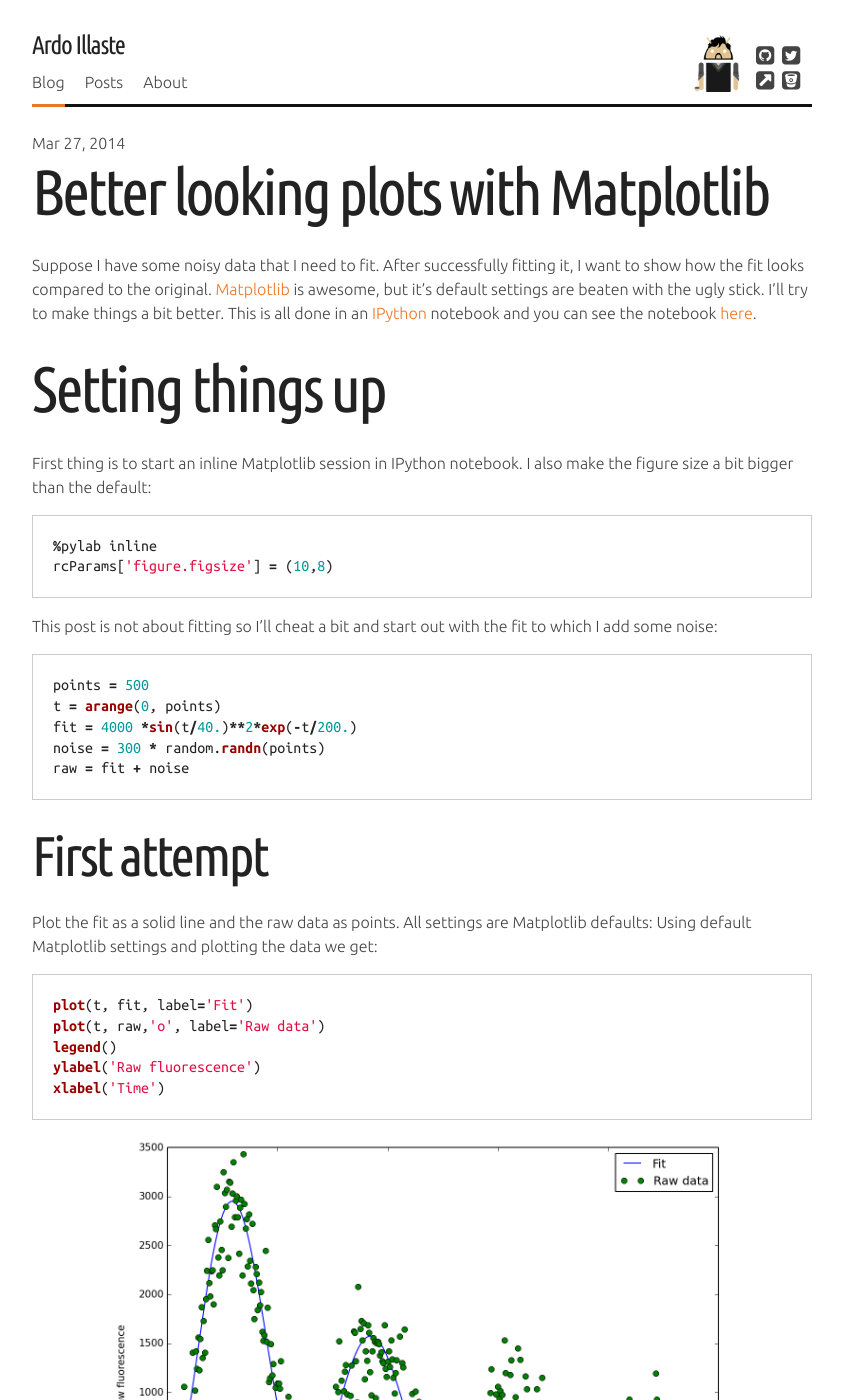
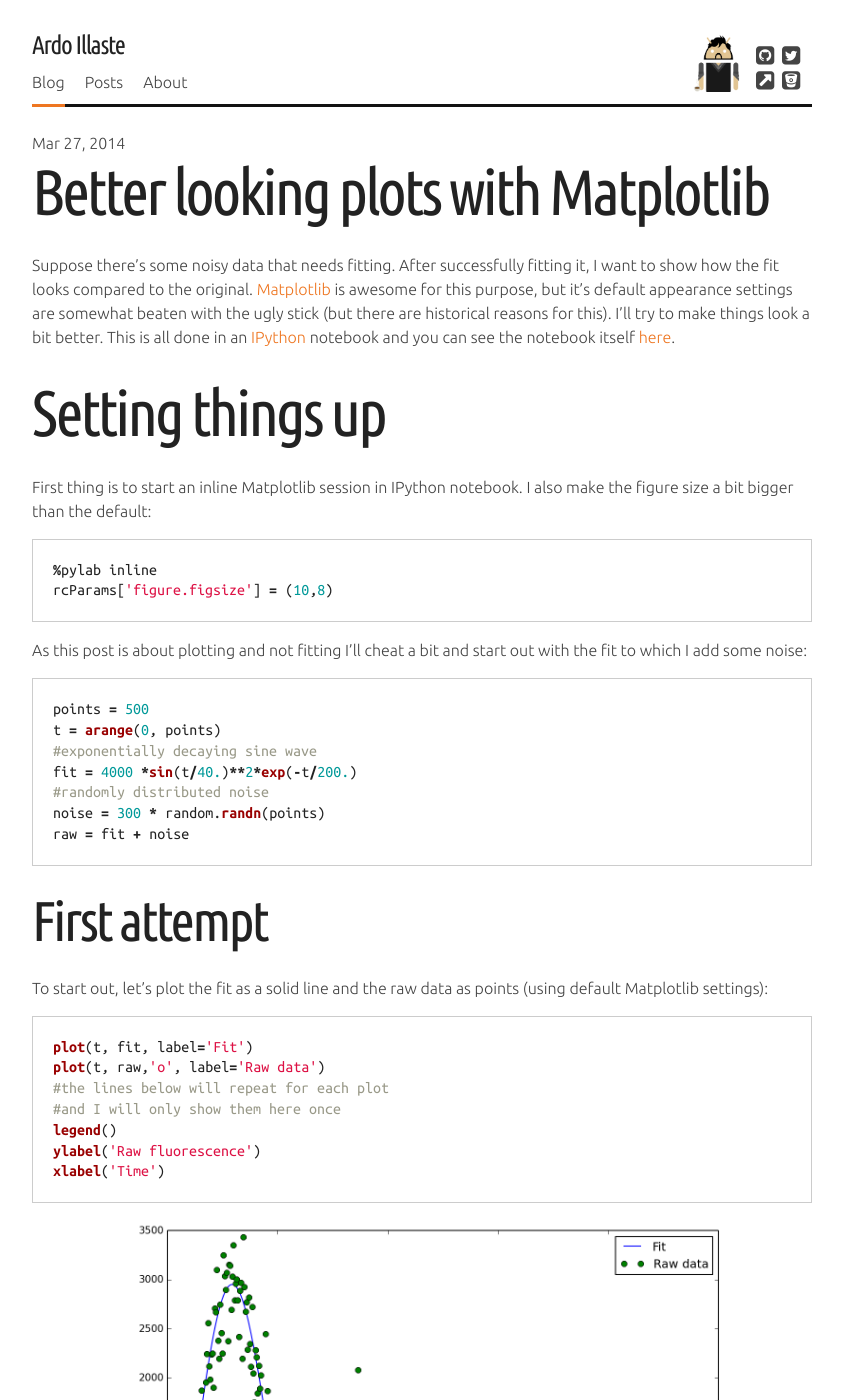
Before and after one commit to ardoi/ardoi.github.io, a Jekyll site: the page built from _posts/2014-03-27-nicer_mpl.md, in a window 1280 px wide and 1400 px high. Shown: the whole window, without its empty margins (218-1061 px from the left). Built offline with Jekyll 4.4.1, drawn with Linux system fonts in a browser that asks for light colours; nearby versions of some CDN libraries; Markdown is read by kramdown in place of the engine named in the settings; comment, search, counter and statistics services are not loaded; some of the changed text lies outside the part shown.

Commit message:
rewording

```diff
--- a/_posts/2014-03-27-nicer_mpl.md
+++ b/_posts/2014-03-27-nicer_mpl.md
@@ -3,7 +3,7 @@
 nav: blog
 title: "Better looking plots with  Matplotlib"
 ---
-Suppose I have some noisy data that I need to fit. After successfully fitting it, I want to show how the fit looks compared to the original. [Matplotlib][1] is awesome, but it's default settings are beaten with the ugly stick. I'll try to make things a bit better. This is all done in an [IPython][2] notebook and you can see the notebook [here][3].
+Suppose there's some noisy data that needs fitting. After successfully fitting it, I want to show how the fit looks compared to the original. [Matplotlib][1] is awesome for this purpose, but it's default appearance settings are somewhat beaten with the ugly stick (but there are historical reasons for this). I'll try to make things look a bit better. This is all done in an [IPython][2] notebook and you can see the notebook itself [here][3].
 
 #Setting things up
 First thing is to start an inline Matplotlib session in IPython notebook. I also make the figure size a bit bigger than the default:
@@ -12,38 +12,40 @@
 rcParams['figure.figsize'] = (10,8)
 {% endhighlight %}
 
-This post is not about fitting so I'll cheat a bit and start out with the fit to which I add some noise:
-
+As this post is about plotting and not fitting I'll cheat a bit and start out with the fit to which I add some noise:
 {% highlight py %}
 points = 500
 t = arange(0, points)
+#exponentially decaying sine wave
 fit = 4000 *sin(t/40.)**2*exp(-t/200.)
+#randomly distributed noise
 noise = 300 * random.randn(points)
 raw = fit + noise
 {% endhighlight %}
 
 ##First attempt
-Plot the fit as a solid line and the raw data as points. All settings are Matplotlib defaults:
-Using default Matplotlib settings and plotting the data we get:
+To start out, let's plot the fit as a solid line and the raw data as points (using default Matplotlib settings):
 {% highlight py %}
 plot(t, fit, label='Fit')
 plot(t, raw,'o', label='Raw data')
+#the lines below will repeat for each plot
+#and I will only show them here once
 legend()
 ylabel('Raw fluorescence')
 xlabel('Time')
 {% endhighlight %}
 ![](/img/matplotlib/img0.png)
 
-This is ok-ish for checking out things while exploring but not really something I'd want to put in a presentation or publication.
+This is ok-ish for checking out things while exploring but not really something I'd want to put in a presentation or publication. How can things be improved?
 
 ##Colors
-First step would be to fix the plot colors. I use two great resources for finding good sets of colors for making plots. These are: [ColorBrewer2][4] and [Color Scheme Designer][5]. The first is more geared towards plotting and the second is great for generating colorschemes for websites. I'll use ColorBrewer2 for this and pick two nicely matching colors for the plot. Also, I will change the alpha levelfor the points (`alpha=0.75`) and increase the linewidth (`lw=3`):
+First step would be to fix the plot colors. I use two great resources for finding good sets of colors for making plots. These are: [ColorBrewer2][4] and [Color Scheme Designer][5]. The first is more geared towards plotting and the second is great for generating colorschemes for websites. I'll use ColorBrewer2 for the task at hand and pick two nicely matching colors for the plot. Also, I will change the alpha level for the points (`alpha=0.75`) and increase the width of the fit line (`lw=3`):
 {% highlight py %}
 plot(t, raw, 'o', label='Raw data', color='#0EA16A', alpha=0.75)
 plot(t, fit, '#EF5915', lw=3, label='Fit')
 {% endhighlight %}
 ![](/img/matplotlib/img1.png)
-Better, but the raw signal is too dramatic. This can be fixed by removing the border from the datapoints with `mec='None'` and making them smaller with `ms=5`:
+Better, but the raw signal points look too dramatic. This can be fixed by removing the border from the datapoints with `mec='None'` and making them smaller with `ms=5`:
 {% highlight py %}
 plot(t, raw, 'o', label='Raw data', color='#0EA16A', mec='None', alpha=0.75,  ms=5)
 plot(t, fit, '#EF5915', lw=3, label='Fit')
@@ -52,7 +54,7 @@
 This doesn't hurt my eyes anymore :)
 
 ##Not done yet!
-I don't see a good reason for having a box around the plot. Axes on the bottom and left are ok but unnecessary on the right and at the top. Let's get rid of that!
+I don't see a good reason for having a box around the plot. Axes on the bottom and left are ok but unnecessary on the right and at the top. Let's get rid of those!
 
 For this I make a helper function to generate the figure and remove the lines and tickmarks (so I don't have to do this for each plot):
 {% highlight py %}
@@ -73,24 +75,27 @@
 Looks less claustrophic.
 
 ##Fixing the fonts
-The default fonts look too small, and I prefer a fresher looking font to the default. [Fira][6] - the font for the Firefox OS looks good yet not too exotic, so I'll go with that. Feel free to use anything you like (but please not Comic Sans). Additionally, I'll change the spacing between the tick labels and axes, increase the size of the ticks, use 3 symbols instead of 2 for the legend and remove the frame around the legend:
+The default fonts look too small, and I prefer a fresher looking font to the default. [Fira][6] - the font for the Firefox OS looks good yet not too exotic, so I'll go with that. Feel free to use anything you like (but please not Comic Sans!). Additionally, I'll change the spacing between the tick labels and axes, increase the size of the ticks, use 3 symbols instead of 2 for the legend and remove the frame around the legend:
 {% highlight py %}
+#font
 rcParams['font.sans-serif']=['Fira Sans OT']
 rcParams['font.size'] = 15
-rcParams['legend.frameon'] = False
-rcParams['legend.numpoints'] = 3
+rcParams['legend.fontsize'] = 'medium'
+#tick label spacing and tick width
 rcParams['xtick.major.pad'] = 4
 rcParams['ytick.major.pad'] = 5
 rcParams['xtick.major.width'] = 1
 rcParams['ytick.major.width'] = 1
-rcParams['legend.fontsize'] = 'medium'
+#legend style
+rcParams['legend.frameon'] = False
+rcParams['legend.numpoints'] = 3
 
 fig,ax = myfig()
 ax.plot(t, raw, 'o', label='Raw data', color='#0EA16A', mec='None', alpha=0.75,  ms=5)
 ax.plot(t,fit,'#EF5915',lw=3,label='Fit')
 {% endhighlight %}
 ![](/img/matplotlib/img4.png)
-I'm happy with this.
+This I can already use to present stuff.
 ##Result
 After all of the above, things look quite a bit better:
 ![full](/img/matplotlib/imc.png)
```
